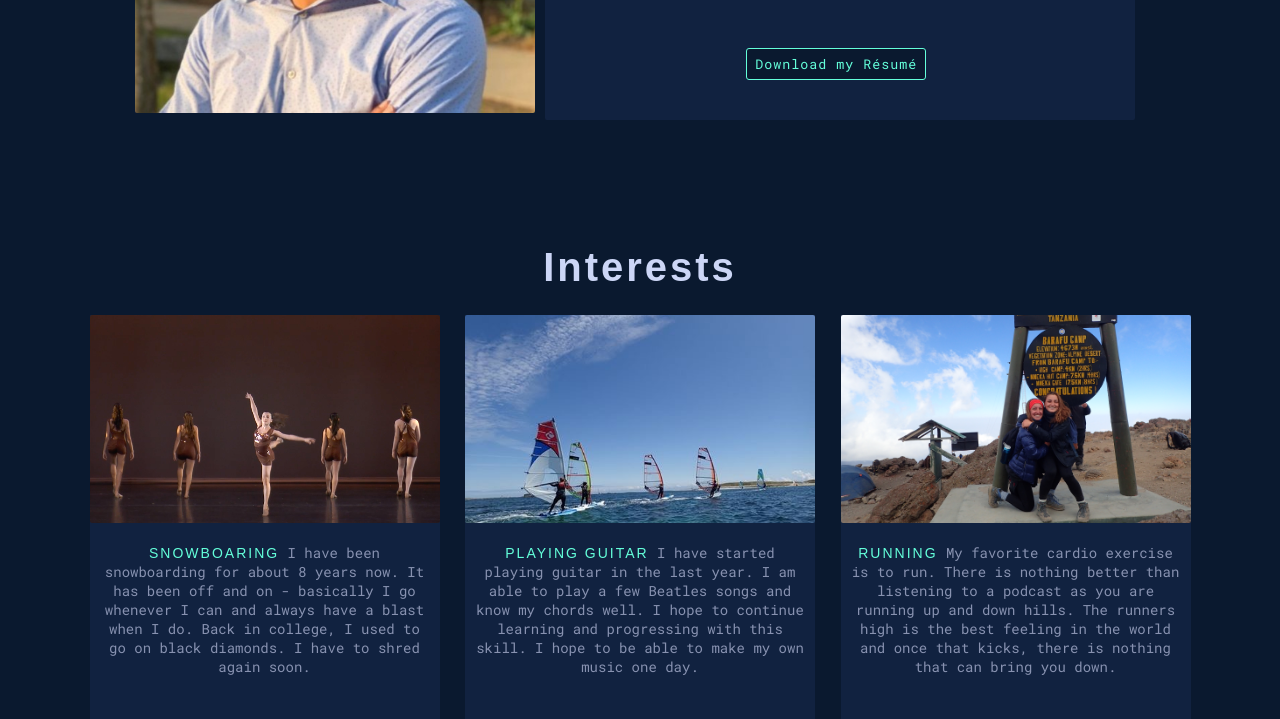
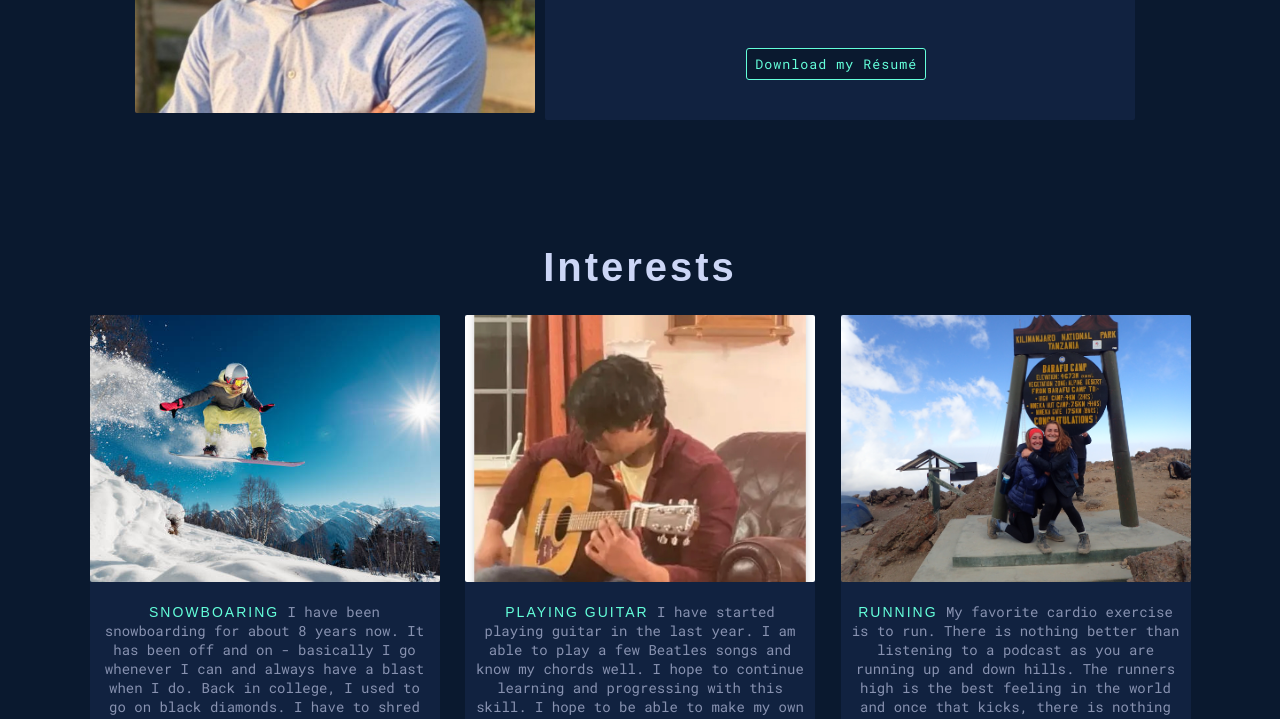
Before and after one commit to RohoCodo/personal_website, a plain HTML site: page about.html in a window 1280 px wide. Shown: the part 463-1182 px from the top of the page. Drawn offline with Linux system fonts and the light colour scheme; a web font is replaced by a local one.

Commit message:
PhotoUpdate

```diff
--- a/about.html
+++ b/about.html
@@ -45,7 +45,7 @@
     <h2>About Me</h2>
     <section class="bio-container">
         <div class="profile-pic">
-            <img src="images/profile.jpeg" alt="An image of Julia">
+            <img src="images/profile.jpeg" alt="An image of Rohan">
         </div>
 
         <div class="bio-text">
@@ -67,7 +67,7 @@
     <section class="interests-container">
 
         <div class="card">
-            <img src="images/dance.png" alt="image of a dance performance">
+            <img src="images/snowboard.jpg" alt="image of a dance performance">
             <div class="card-text">
                 <p><span class="title">Snowboaring</span> I have been snowboarding for about 8 years now. It has been off and on - basically I go whenever I can
                     and always have a blast when I do. Back in college, I used to go on black diamonds. I have to shred again soon.
@@ -76,7 +76,7 @@
         </div>
 
         <div class="card">
-            <img src="images/windsurf.JPG" alt="image of windsurfers">
+            <img src="images/guitar.jpg" alt="image of windsurfers">
             <div class="card-text">
                 <p><span class="title">Playing Guitar</span> I have started playing guitar in the last year. I am able to play a few Beatles songs and know my chords well.
                 I hope to continue learning and progressing with this skill. I hope to be able to make my own music one day.</p>
```
Also changed, not shown: images/boxing.webp (added), images/guitar.jpg (added), images/running.jpg (added), images/snowboard.jpg (added).
